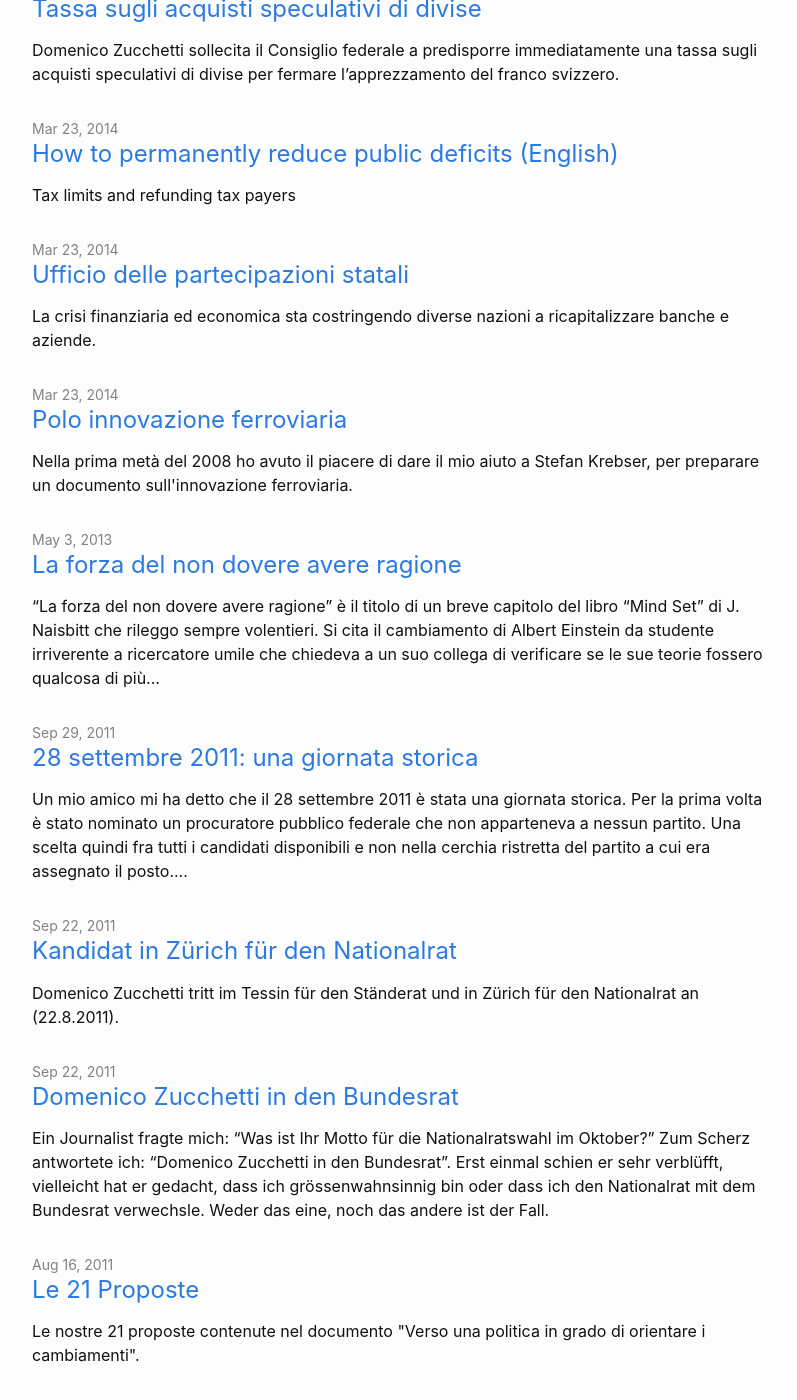
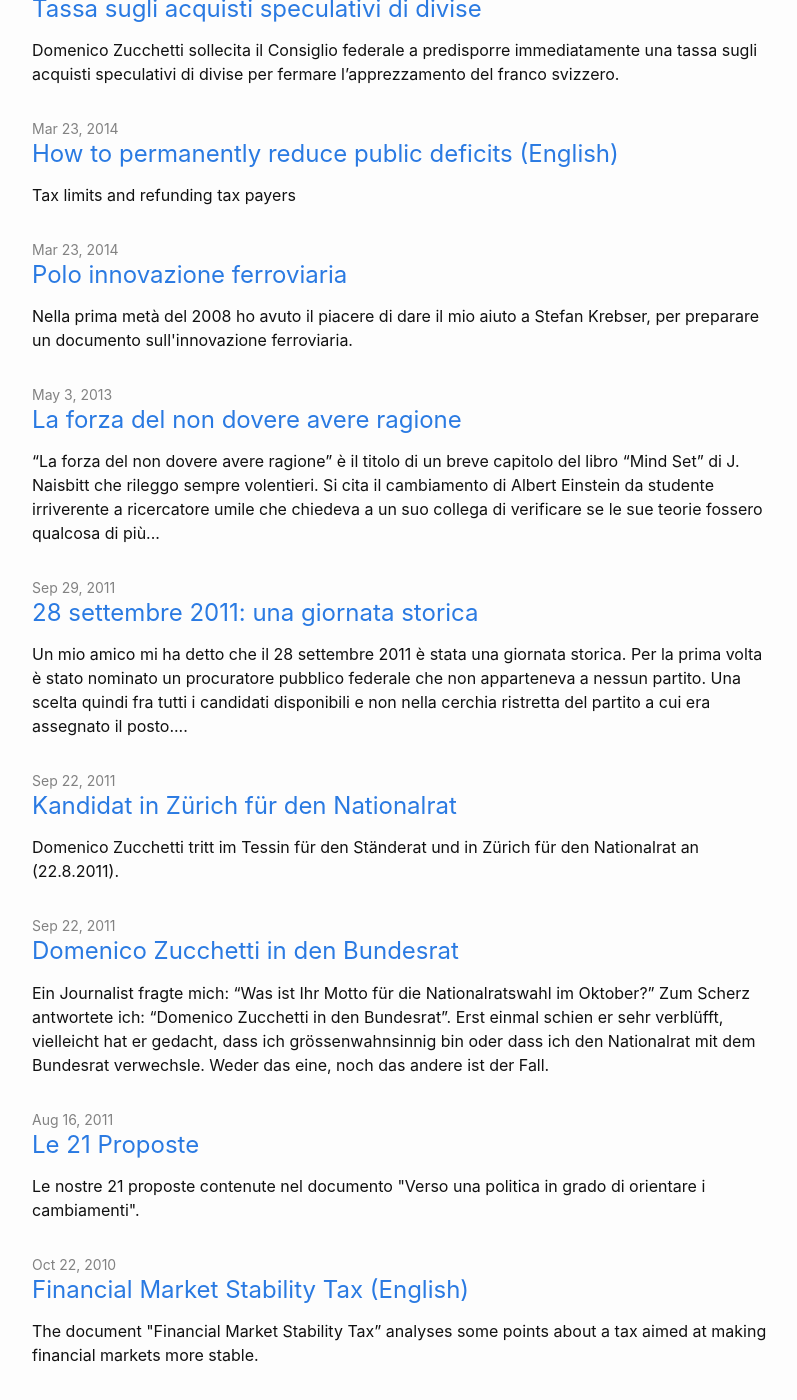
Before and after one commit to dzucchetti/dzucchetti.github.io, a Jekyll site: the page built from index.md, in a window 1280 px wide and 1400 px high, scrolled down 12561 px. Shown: the whole window, without its empty margins (238-1035 px from the left). Built offline with Jekyll 4.4.1, drawn with Linux system fonts in a browser that asks for light colours; some of the changed text lies outside the part shown.

Commit message:
participazioni

```diff
--- a/_posts/2014-03-23-151.md
+++ b/_posts/2009-03-02-partecipazioni-statali.md
@@ -2,7 +2,7 @@
 layout: post
 title: "Ufficio delle partecipazioni statali"
 excerpt: "La crisi finanziaria ed economica sta costringendo diverse nazioni a ricapitalizzare banche e aziende.  "
-date: 2014-03-23 01-00-00 +0100
+date: 2009-03-02 01-00-00 +0100
 categories: blog
 ---
 
--- a/indice.md
+++ b/indice.md
@@ -44,7 +44,7 @@
 - [Financial Market Stability Tax (ottobre 2010)](/blog/2010/10/22/financial-market-stability-tax)
   Ragionamenti su una tassa e altri orientamenti per rendere più stabili i
   mercati finanziari. [(see also English version](/blog/2010/10/22/financial-market-stability-tax-english))
-- [Proposta per un ufficio delle partecipazioni statali (marzo 2009)](/blog/2014/03/23/151)
+- [Proposta per un ufficio delle partecipazioni statali (marzo 2009)](/blog/2009/03/02/partecipazioni-statali)
   Se si vuole essere preparati al meglio per affrontare la crisi è
   indispensabile che la Confederazione crei un’organizzazione per la gestione
   delle partecipazioni, più flessibile e meglio attrezzata.
```
